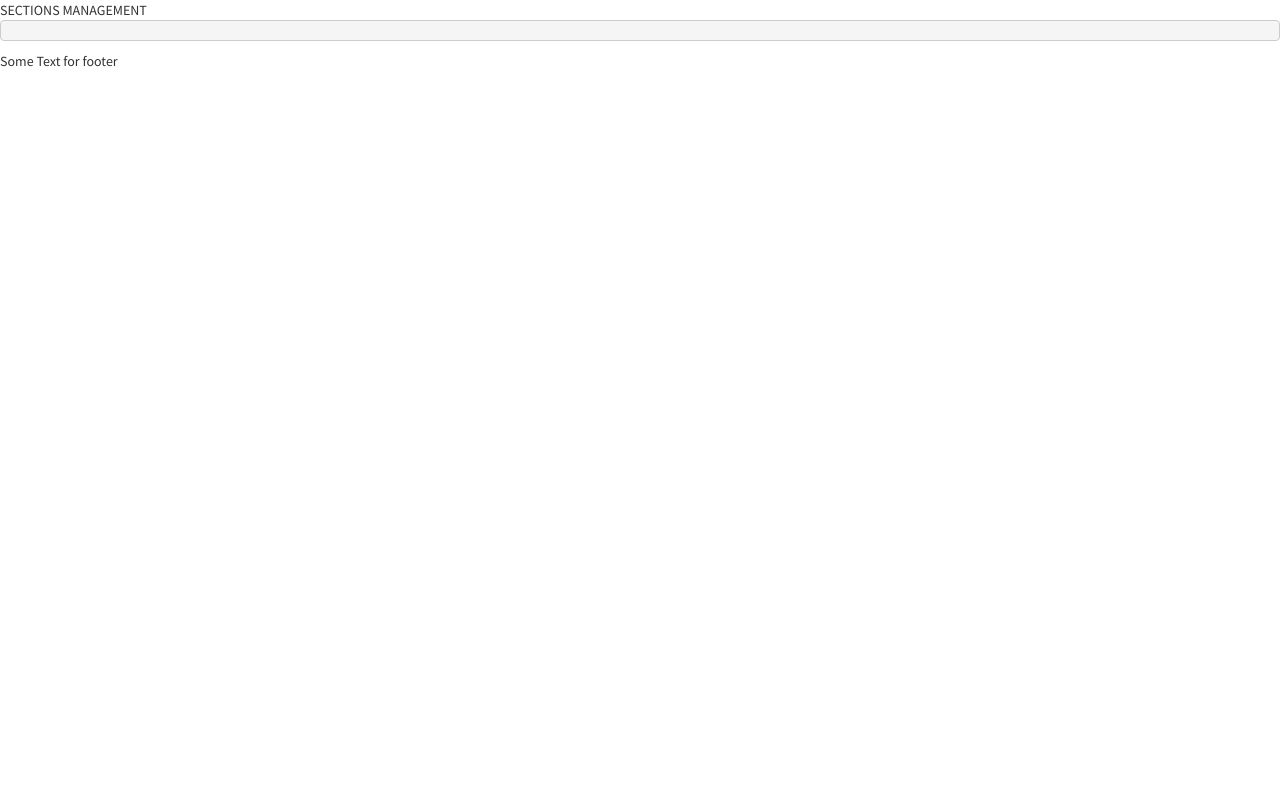
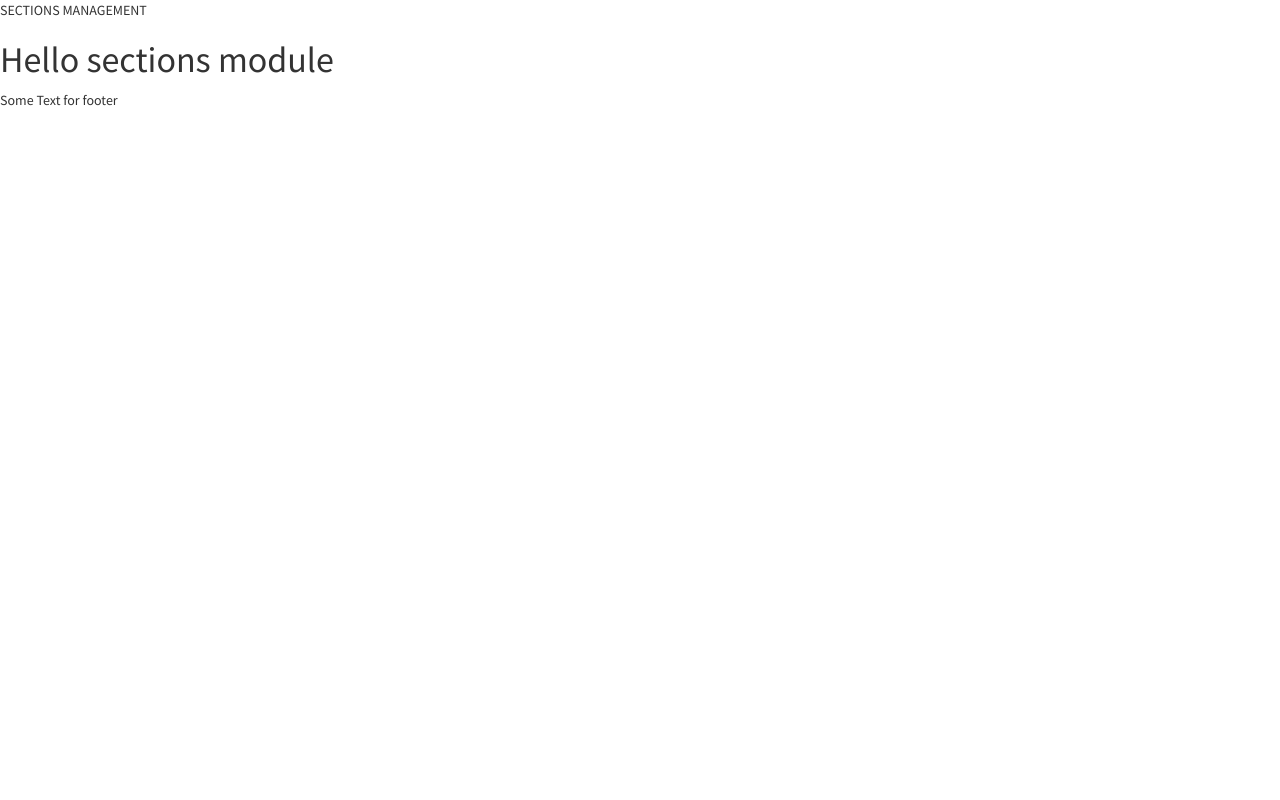
Before and after one commit to CKSagun/mathay-voting-system, a CodeIgniter app: page /database/index.php/sections/index in a window 1280 px wide. Run offline with CodeIgniter, Linux system fonts and the light colour scheme; data that the repository does not hold is empty; some libraries are stand-ins or nearby versions.

Commit message:
installed sections module
- add functionalities
- add views
- add data manager

```diff
--- a/application/views/pages/view-sections.php
+++ b/application/views/pages/view-sections.php
@@ -1 +1 @@
-<pre><?php //var_dump($sections); ?></pre>
+<h1>Hello sections module</h1>
```
Also changed, not shown: application/controllers/Sections.php (line endings or trailing spaces).
